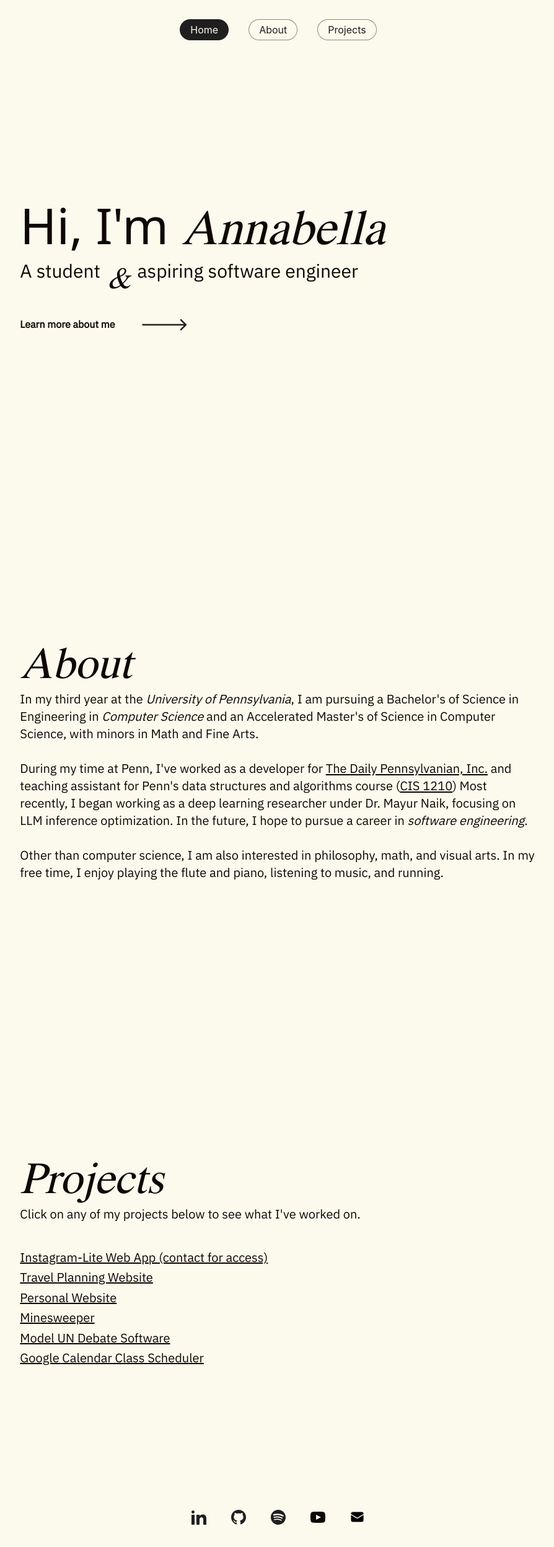
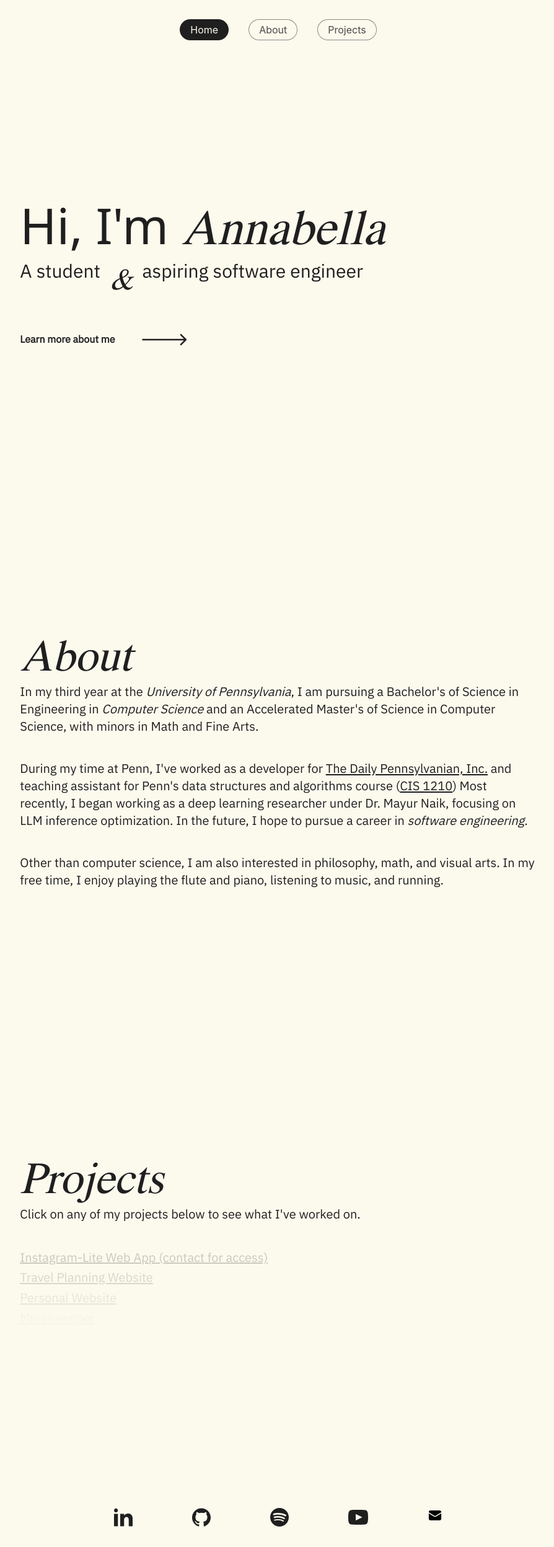
Before and after one commit to annabellatian/annabellatian.github.io, a React (Create React App) app: page /#home in a window 1280 px wide. Shown: the whole page at 62% size, without its empty margins (191-1085 px from the left). Built offline with nearby package versions, Linux system fonts and the light colour scheme; a web font is replaced by a local one.

Commit message:
fixed responsiveness, added animation

```diff
--- a/package.json
+++ b/package.json
@@ -7,6 +7,7 @@
     "@testing-library/jest-dom": "^5.16.5",
     "@testing-library/react": "^13.4.0",
     "@testing-library/user-event": "^13.5.0",
+    "framer-motion": "^11.3.27",
     "react": "^18.2.0",
     "react-dom": "^18.2.0",
     "react-icons": "^4.9.0",
@@ -43,7 +44,7 @@
   },
   "devDependencies": {
     "autoprefixer": "^10.4.16",
-    "gh-pages": "^6.0.0",
+    "gh-pages": "^6.1.1",
     "postcss": "^8.4.31",
     "tailwindcss": "^3.3.5"
   },
--- a/src/App.js
+++ b/src/App.js
@@ -1,22 +1,16 @@
-import linkedin from './media/linkedin.svg';
-import github from './media/github.svg';
-import spotify from './media/spotify.svg';
-import instagram from './media/instagram.svg';
-import youtube from './media/youtube.svg';
-
+import './index.css';
 import './App.css';
-import './index.css';
 
 import Navbar from './components/Navbar/Navbar';
 import { BrowserRouter as Router, Routes, Route } from 'react-router-dom';
 import Home from './pages/home';
 import About from './pages/about';
 import Projects from './pages/projects';
-import Blog from './pages/blog';
+// import Blog from './pages/blog';
 // import Contact from './pages/contact';
-import ThreeBodyProblem from './pages/posts/three-body-problem';
-import NorwegianWood from './pages/posts/norwegian-wood';
-
+// import ThreeBodyProblem from './pages/posts/three-body-problem';
+// import NorwegianWood from './pages/posts/norwegian-wood';
+import Magnetic from './components/Animate/magnetic';
 
 
 function App() {
@@ -36,47 +30,57 @@ function App() {
             {/* <Route path='/blog' element={<Blog/>}></Route> */}
             <Route path='/projects' element={<Projects/>}></Route>
             {/* <Route path='/contact' element={<Contact/>}></Route> */}
-            <Route path='/posts/three-body-problem' element={<ThreeBodyProblem/>}></Route>
-            <Route path='/posts/norwegian-wood' element={<NorwegianWood/>}></Route>
+            {/* <Route path='/posts/three-body-problem' element={<ThreeBodyProblem/>}></Route>
+            <Route path='/posts/norwegian-wood' element={<NorwegianWood/>}></Route> */}
             <Route path='/*' element={<Home/>}></Route>
           </Routes>
         </Router>
-        <div class="w-full bottom-0 h-16 list-none flex list-none space-x-10 justify-center items-center min-w-[300px] min-h-[64px] my-4">
+        <div class="w-full bottom-0 h-16 list-none flex list-none space-x-12 sm:space-x-24 justify-center items-center min-w-[300px] min-h-[64px] my-4">
           <li>
+            <Magnetic>
               <a href='https://www.linkedin.com/in/annabellatian/'>
-              <svg className="fill-darkGray" width="24" height="24"><path d="M4.98 3.5C4.98 4.881 3.87 6 2.5 6S.02 4.881.02 3.5C.02 2.12 1.13 1 2.5 1s2.48 1.12 2.48 2.5zM5 8H0v16h5V8zm7.982 0H8.014v16h4.969v-8.399c0-4.67 6.029-5.052 6.029 0V24H24V13.869c0-7.88-8.922-7.593-11.018-3.714V8z"/></svg>
+                <svg className="footer-link" width="auto" height="30px" viewBox="0 0.4 24 24"><path d="M4.98 3.5C4.98 4.881 3.87 6 2.5 6S.02 4.881.02 3.5C.02 2.12 1.13 1 2.5 1s2.48 1.12 2.48 2.5zM5 8H0v16h5V8zm7.982 0H8.014v16h4.969v-8.399c0-4.67 6.029-5.052 6.029 0V24H24V13.869c0-7.88-8.922-7.593-11.018-3.714V8z"/></svg>
               </a>
+            </Magnetic>
           </li>
           <li>
+            <Magnetic>
               <a href='https://github.com/annabellatian'>
-            <svg className="fill-darkGray" width="24" height="24" viewBox="0 0 24 24">
+              <svg className="footer-link" width="auto" height="30px" viewBox="0 -0.4 24 24">
                   <path d="M12 0c-6.626 0-12 5.373-12 12 0 5.302 3.438 9.8 8.207 11.387.599.111.793-.261.793-.577v-2.234c-3.338.726-4.033-1.416-4.033-1.416-.546-1.387-1.333-1.756-1.333-1.756-1.089-.745.083-.729.083-.729 1.205.084 1.839 1.237 1.839 1.237 1.07 1.834 2.807 1.304 3.492.997.107-.775.418-1.305.762-1.604-2.665-.305-5.467-1.334-5.467-5.931 0-1.311.469-2.381 1.236-3.221-.124-.303-.535-1.524.117-3.176 0 0 1.008-.322 3.301 1.23.957-.266 1.983-.399 3.003-.404 1.02.005 2.047.138 3.006.404 2.291-1.552 3.297-1.23 3.297-1.23.653 1.653.242 2.874.118 3.176.77.84 1.235 1.911 1.235 3.221 0 4.609-2.807 5.624-5.479 5.921.43.372.823 1.102.823 2.222v3.293c0 .319.192.694.801.576 4.765-1.589 8.199-6.086 8.199-11.386 0-6.627-5.373-12-12-12z"/>
                 </svg>
               </a>
+            </Magnetic>
           </li>
           <li>
+            <Magnetic>
               <a href='https://open.spotify.com/user/getcupcaked?si=e55d92ab55644dc6'>
-              <svg className="fill-darkGray" width="24" height="24" xmlns="http://www.w3.org/2000/svg" fill-rule="evenodd" clip-rule="evenodd"><path d="M19.098 10.638c-3.868-2.297-10.248-2.508-13.941-1.387-.593.18-1.22-.155-1.399-.748-.18-.593.154-1.22.748-1.4 4.239-1.287 11.285-1.038 15.738 1.605.533.317.708 1.005.392 1.538-.316.533-1.005.709-1.538.392zm-.126 3.403c-.272.44-.847.578-1.287.308-3.225-1.982-8.142-2.557-11.958-1.399-.494.15-1.017-.129-1.167-.623-.149-.495.13-1.016.624-1.167 4.358-1.322 9.776-.682 13.48 1.595.44.27.578.847.308 1.286zm-1.469 3.267c-.215.354-.676.465-1.028.249-2.818-1.722-6.365-2.111-10.542-1.157-.402.092-.803-.16-.895-.562-.092-.403.159-.804.562-.896 4.571-1.045 8.492-.595 11.655 1.338.353.215.464.676.248 1.028zm-5.503-17.308c-6.627 0-12 5.373-12 12 0 6.628 5.373 12 12 12 6.628 0 12-5.372 12-12 0-6.627-5.372-12-12-12z"/></svg>
+                <svg className="footer-link align-center justify-center" width="auto" height="30px" viewBox="0 0 24 24" fill-rule="evenodd" clip-rule="evenodd"><path d="M19.098 10.638c-3.868-2.297-10.248-2.508-13.941-1.387-.593.18-1.22-.155-1.399-.748-.18-.593.154-1.22.748-1.4 4.239-1.287 11.285-1.038 15.738 1.605.533.317.708 1.005.392 1.538-.316.533-1.005.709-1.538.392zm-.126 3.403c-.272.44-.847.578-1.287.308-3.225-1.982-8.142-2.557-11.958-1.399-.494.15-1.017-.129-1.167-.623-.149-.495.13-1.016.624-1.167 4.358-1.322 9.776-.682 13.48 1.595.44.27.578.847.308 1.286zm-1.469 3.267c-.215.354-.676.465-1.028.249-2.818-1.722-6.365-2.111-10.542-1.157-.402.092-.803-.16-.895-.562-.092-.403.159-.804.562-.896 4.571-1.045 8.492-.595 11.655 1.338.353.215.464.676.248 1.028zm-5.503-17.308c-6.627 0-12 5.373-12 12 0 6.628 5.373 12 12 12 6.628 0 12-5.372 12-12 0-6.627-5.372-12-12-12z"/></svg>
               </a>
+            </Magnetic>
           </li>
           {/* <li>
             <a href='https://www.instagram.com/annabellatian/'><img src={instagram} width='25'></img></a>
           </li> */}
           <li>
+            <Magnetic>
               <a href='https://www.youtube.com/@annabellatian4313'>
-              <svg className="fill-darkGray" width="24" height="24" viewBox="0 0 24 24" >
-                <path d="M19.615 3.184c-3.604-.246-11.631-.245-15.23 0-3.897.266-4.356 2.62-4.385 8.816.029 6.185.484 8.549 4.385 8.816 3.6.245 11.626.246 15.23 0 3.897-.266 4.356-2.62 4.385-8.816-.029-6.185-.484-8.549-4.385-8.816zm-10.615 12.816v-8l8 3.993-8 4.007z" fill="#0F0605"/>
+                <svg className="footer-link" width="auto" height="32px" viewBox="0 0 24 24" >
+                  <path d="M19.615 3.184c-3.604-.246-11.631-.245-15.23 0-3.897.266-4.356 2.62-4.385 8.816.029 6.185.484 8.549 4.385 8.816 3.6.245 11.626.246 15.23 0 3.897-.266 4.356-2.62 4.385-8.816-.029-6.185-.484-8.549-4.385-8.816zm-10.615 12.816v-8l8 3.993-8 4.007z"/>
                 </svg>
               </a>
+            </Magnetic>
           </li>
           <li className='my-0 flex'>
-            <button className="self-center" onClick={copyToClipboard}>
-              <svg className="fill-darkGray" width="25" height="25" viewBox="0 0 25 25" class="size-6">
+            <Magnetic>
+              <button className="self-center hover:fill-lightBlue transition ease-in-out delay-75" onClick={copyToClipboard}>
+                <svg className="footer-link hover:fill-lightBlue transition ease-in-out delay-75" width="auto" height="36px" viewBox="-0.5 -0.5 25 25" class="size-6">
                   <path d="M1.5 8.67v8.58a3 3 0 0 0 3 3h15a3 3 0 0 0 3-3V8.67l-8.928 5.493a3 3 0 0 1-3.144 0L1.5 8.67Z" />
                   <path d="M22.5 6.908V6.75a3 3 0 0 0-3-3h-15a3 3 0 0 0-3 3v.158l9.714 5.978a1.5 1.5 0 0 0 1.572 0L22.5 6.908Z" />
                 </svg>
 
               </button>
+            </Magnetic>
           </li>
         </div>
       </div>
--- /dev/null
+++ b/src/components/Animate/fade.jsx
@@ -0,0 +1,21 @@
+'use client';
+import React, { useEffect, useRef } from "react";
+import { useScroll, motion } from "framer-motion";
+
+export default function Fade({ children }) {
+
+    const element = useRef(null);
+    const { scrollYProgress } = useScroll({
+        target: element,
+        offset: ['start 0.85', 'start 0.65']
+    })
+
+    return (
+        <motion.div
+            ref={ element }
+            style={{ opacity: scrollYProgress }}
+        >
+            { children }
+        </motion.div>
+    )
+}
--- /dev/null
+++ b/src/components/Animate/magnetic.jsx
@@ -0,0 +1,37 @@
+'use client';
+import { motion } from "framer-motion";
+import { useRef, useState } from "react";
+
+export default function Magnetic({ children }) {
+
+    const ref = useRef(null);
+    const [position, setPosition] = useState({x: 0, y: 0});
+
+    const onMouseMove = (e) => {
+        const { clientX, clientY } = e;
+        const { width, height, left, top } = ref.current.getBoundingClientRect();
+        const x = clientX - (left + width / 2);
+        const y = clientY - (top + height / 2);
+        setPosition({x, y});
+    }
+
+    const { x, y } = position;
+
+    const onMouseLeave = (e) => {
+        setPosition({x: 0, y: 0});
+    }
+
+    return (
+        <motion.div
+            ref={ref}
+            onMouseMove={onMouseMove}
+            onMouseLeave={onMouseLeave}
+            animate={{ x, y }}
+            transition={{ type: 'spring', stiffness: 180, damping: 15}}
+        >
+            {
+                children
+            }
+        </motion.div>
+    )
+}
--- a/src/components/Navbar/Navbar.css
+++ b/src/components/Navbar/Navbar.css
@@ -7,7 +7,7 @@
 
 @layer components {
   .nav-button {
-    @apply transition ease-in-out delay-75 bg-offWhite hover:bg-darkGray hover:text-offWhite rounded-full text-darkGray border border-darkGray py-1 px-4 border-opacity-50;
+    @apply transition ease-in-out delay-75 bg-offWhite hover:bg-lightBlue hover:text-offWhite hover:border-lightBlue rounded-full text-darkGray border border-darkGray py-1 px-4 border-opacity-50 text-opacity-80;
   }
 }
 
--- a/src/index.css
+++ b/src/index.css
@@ -32,7 +32,10 @@ section {
     @apply font-bodyText text-xl text-textColor underline decoration-solid font-light leading-relaxed;
   }
   .link {
-    @apply underline underline-offset-2 hover:text-lightBlue;
+    @apply transition ease-in-out delay-75 underline underline-offset-2 hover:text-lightBlue;
+  }
+  .footer-link {
+    @apply flex transition ease-in-out delay-75 fill-darkGray hover:fill-lightBlue place-items-center;
   }
 }
 
--- a/src/pages/about.js
+++ b/src/pages/about.js
@@ -1,23 +1,34 @@
 import React from 'react';
 import '../index.css';
+import Fade from '../components/Animate/fade';
 
 
 const About = () => {
   return (
-    <div id="about" className='flex h-screen grow text-textColor mx-[10%] sm:mx-[15%] min-h-[620px] min-w-[300px] items-start sm:items-center'>
+    <div id="about" className='flex h-screen grow text-textColor mx-[10%] sm:mx-[15%] min-h-[620px] min-w-[300px] items-center'>
       <div className='py-4'>
         <h1 className='text-6xl pb-4 sm:text-7xl font-cardif italic'>About</h1>
-        <h4 className='text-xl pb-4 font-bodyText'>
+        <Fade>
+          <h4 className='sm:text-xl text-l pb-4 font-bodyText'>
             In my third year at the <span className='italic'>University of Pennsylvania</span>, I am pursuing a Bachelor's of Science in Engineering in <span className='italic'>Computer Science</span> and an Accelerated Master's of Science in Computer Science, with minors in Math and Fine Arts.
-          <br></br><br></br>
+          </h4>
+        </Fade>
+        <br></br>
+        <Fade>
+          <h4 className='sm:text-xl text-l pb-4 font-bodyText'>
             During my time at Penn, I've worked as a developer for <a className="link" href="https://www.thedp.com/">The Daily Pennsylvanian, Inc.</a> and teaching assistant for Penn's data structures and algorithms course (<a className="link" href="https://www.cis.upenn.edu/~cis1210/current/">CIS 1210</a>)
             Most recently, I began working as a deep learning researcher under Dr. Mayur Naik, focusing on LLM inference optimization.
             In the future, I hope to pursue a career in <span className='italic'>software engineering</span>.
-
-           <br></br><br></br>
+          </h4>
+        </Fade>
+        <br></br>
+        <Fade>
+          <h4 className='sm:text-xl text-l pb-4 font-bodyText'>
             Other than computer science, I am also interested in philosophy, math, and visual arts.
             In my free time, I enjoy playing the flute and piano, listening to music, and running.
           </h4>
+        </Fade>
+
       </div>
     </div>
   );
--- a/src/pages/home.js
+++ b/src/pages/home.js
@@ -1,7 +1,6 @@
 import React, {useEffect} from 'react';
-import arrow from '../media/learnMoreArrow.svg';
+import Fade from '../components/Animate/fade';
 import {Link} from "react-router-dom";
-import styles from '../index.css'
 import About from './about';
 import Projects from './projects';
 import Blog from './blog';
@@ -16,7 +15,7 @@ const Home = () => {
       sections.forEach(section => {
         const sectionTop = section.offsetTop;
         const sectionBottom = sectionTop + section.offsetHeight;
-        console.log(sectionTop , section.offsetHeight , "" , section , scrollPosition, sectionBottom);
+        // console.log(sectionTop , section.offsetHeight , "" , section , scrollPosition, sectionBottom);
 
         if (scrollPosition + 400 >= sectionTop && scrollPosition + 200 < sectionBottom) {
           window.history.replaceState(null, null, `#${section.id}`);
@@ -50,25 +49,21 @@ const Home = () => {
   return (
     <div>
       <section id="home">
-        <div className='flex h-screen grow text-textColor mx-[10%] sm:mx-[15%] min-h-[550px] sm:min-h-[600px] min-w-[300px] items-start sm:items-center'>
+        <div className='flex h-screen grow text-textColor px-[10%] sm:px-[15%] min-h-[550px] sm:min-h-[600px] min-w-[300px] items-center'>
           <div>
-            <div className='text-5xl pb-4 sm:text-6xl flex-row'>
-              <h1 className='font-amerton text-[5rem]'>Hi, I'm <span class='font-cardif italic'>Annabella</span></h1>
+            <div className='text-5xl pb-4 flex-row'>
+              <h1 className='font-amerton sm:text-[5rem] text-[4rem]'>Hi, I'm <span class='font-cardif italic'>Annabella</span></h1>
             </div>
-            <div className='flex pb-3'>
-              <h2 className='inline-block text-2xl pb-4 sm:text-3xl font-bodyText'>A student&nbsp;</h2>
-              <span className='px-1 inline-block font-cardif italic text-5xl align-center'>&</span>
-              <h2 className='inline-block text-2xl pb-4 sm:text-3xl font-bodyText'>&nbsp;aspiring software engineer</h2>
+            <div className='sm:flex pb-3 items-center'>
+              <h2 className='text-2xl pb-2 sm:pb-4 sm:text-3xl font-bodyText'>A student&nbsp;</h2>
+              <span className='font-cardif italic text-5xl align-center px-0 sm:px-2'>&</span>
+              <h2 className='text-2xl pb-2 sm:pb-4 sm:text-3xl font-bodyText'>&nbsp;aspiring software engineer</h2>
             </div>
-
-            {/* <h4 className='text-l sm:text-xl font-bodyText'>In my third year at the <span className='italic'>University of Pennsylvania</span>, I am pursuing a Bachelor's of Science in Engineering in <span className='italic'>Computer Science</span> and an Accelerated Master's of Science in Computer Science, with minors in Math and Fine Arts. In the future,
-              I hope to pursue a career in <span className='italic'>software engineering</span> and am currently looking for technical internships for the summer of 2025 to gain experience in industry.
-            </h4> */}
-            <div className='flex items-center pt-4 font-bodyText h-16'>
+            <div className='flex items-center pt-16 font-bodyText h-16'>
               <h4 className='font-semibold'>Learn more about me</h4>
               <div className='px-8 pt-2'>
                 <Link to='#about'><button onClick={() => scrolle('about')}>
-                  <svg className='learn-more-btn fill-darkGray' width="73" height="20" viewBox="0 0 73 20" fill="#36413E" xmlns="http://www.w3.org/2000/svg">
+                  <svg className='learn-more-btn fill-darkGray hover:fill-lightBlue transition ease-in-out delay-75' width="73" height="20" viewBox="0 0 73 20" fill="#36413E" xmlns="http://www.w3.org/2000/svg">
                     <path d="M71.8086 10.8839C72.2967 10.3957 72.2967 9.60427 71.8086 9.11612L63.8536 1.16117C63.3655 0.67301 62.574 0.67301 62.0858 1.16117C61.5977 1.64932 61.5977 2.44078 62.0858 2.92893L69.1569 10L62.0858 17.0711C61.5977 17.5592 61.5977 18.3507 62.0858 18.8388C62.574 19.327 63.3655 19.327 63.8536 18.8388L71.8086 10.8839ZM0.606323 11.25H70.9247V8.75H0.606323V11.25Z"/>
                   </svg>
                 </button></Link></div>
@@ -78,6 +73,7 @@ const Home = () => {
       </section>
       <section id="about">
         <About/>
+
       </section>
       <section id="projects">
         <Projects/>
--- a/src/pages/projects.js
+++ b/src/pages/projects.js
@@ -1,4 +1,5 @@
 import React from 'react';
+import Fade from '../components/Animate/fade';
 
 const Projects = () => {
   return (
@@ -7,17 +8,24 @@ const Projects = () => {
         <h1 className='text-6xl pb-4 sm:text-7xl font-cardif italic'>Projects</h1>
         <h2 className='text-l pb-4 sm:text-xl font-bodyText'>Click on any of my projects below to see what I've worked on.</h2>
         <br></br>
-        <button className='project-link' href="">Instagram-Lite Web App (contact for access) </button>
-        <br></br>
-        <a className='project-link' href="https://github.com/kuomat/Hotel_Reviews_Website">Travel Planning Website</a>
-        <br></br>
-        <a className='project-link' href='https://github.com/annabellatian/personal-website'>Personal Website</a>
-        <br></br>
-        <a className='project-link' href='https://github.com/annabellatian/minesweeper'>Minesweeper</a>
-        <br></br>
-        <a className='project-link' href='https://github.com/annabellatian/mun-debate-software'>Model UN Debate Software</a>
-        <br></br>
-        <a className='project-link' href='https://github.com/annabellatian/google-cal-scheduler'>Google Calendar Class Scheduler</a>
+        <Fade>
+          <a className='project-link pointer-events-none' href="">Instagram-Lite Web App (contact for access) </a>
+        </Fade>
+        <Fade>
+          <a className='project-link link' href="https://github.com/kuomat/Hotel_Reviews_Website">Travel Planning Website</a>
+        </Fade>
+        <Fade>
+          <a className='project-link link' href='https://github.com/annabellatian/personal-website'>Personal Website</a>
+        </Fade>
+        <Fade>
+          <a className='project-link link' href='https://github.com/annabellatian/minesweeper'>Minesweeper</a>
+        </Fade>
+        <Fade>
+          <a className='project-link link' href='https://github.com/annabellatian/mun-debate-software'>Model UN Debate Software</a>
+        </Fade>
+        <Fade>
+          <a className='project-link link' href='https://github.com/annabellatian/google-cal-scheduler'>Google Calendar Class Scheduler</a>
+        </Fade>
       </div>
     </div>
   );
--- a/tailwind.config.js
+++ b/tailwind.config.js
@@ -8,7 +8,7 @@ module.exports = {
       'offWhite': '#FCF9ED',
       'white': 'white',
       'black': 'black',
-      'textColor': '#0F0605',
+      'textColor': '#1F1F1F',
       'darkGray': '#1F1F1F',
       'pink': '#EED2DE',
       'lightBlue': '#7FAAC7',
```
Also changed, not shown: 1 other file (tests, documents, lock files or other folders). Lines whose indentation alone changed are shown as unchanged.
